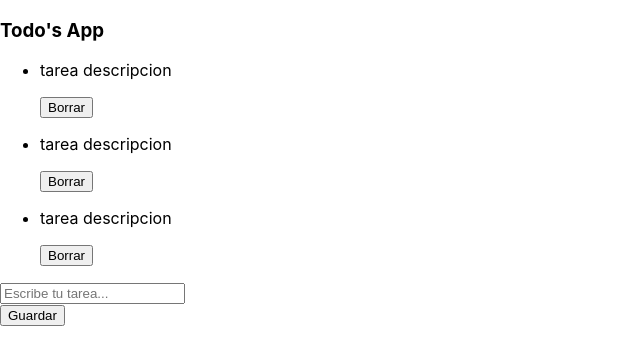
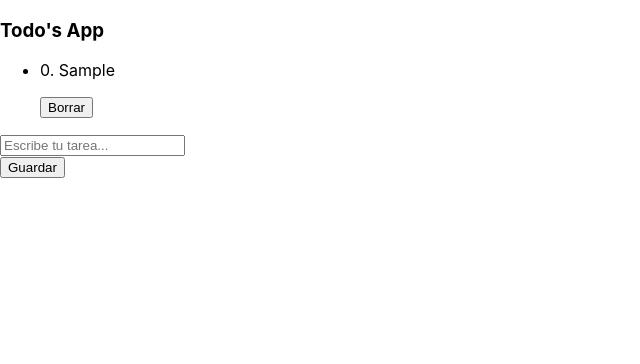
Before and after one commit to Brian-Santeliz/todo-list-reducer, a React (Create React App) app: page / in a window 1280 px wide. Both pictures are taken after typing "Sample" into the empty fields and a click on the button "Guardar". Shown: the top 364 px of the page, without its empty margins (0-640 px from the left). Built offline with nearby package versions, Linux system fonts and the light colour scheme; the HTML template or start-up script is replaced by a standard one.

Commit message:
Add componets and firts case in reducer

```diff
--- a/src/App.js
+++ b/src/App.js
@@ -1,7 +1,17 @@
-import React from "react";
+import React, { useReducer } from "react";
 import Form from "./components/Form";
+import TodoList from "./components/TodoList";
+import reducer from "./components/Reducer/Reducer";
+import { Actions } from "./components/Reducer/Actions";
 import "./App.css";
+
+const initialState = {
+  todos: [],
+};
+
 const App = () => {
+  const [state, dispatch] = useReducer(reducer, initialState.todos);
+  console.log(state);
   //por hacer,
   /*
     por hacer:
@@ -13,6 +23,13 @@ const App = () => {
     crear el initiState
     probbar
   */
+
+  const ADD_TASK = (title) => {
+    dispatch({
+      type: Actions.ADD_TASK,
+      payload: title,
+    });
+  };
   return (
     <div>
       <nav className="navbar navbar-dark bg-primary d-flex justify-content-center">
@@ -22,24 +39,11 @@ const App = () => {
         <div className="row">
           <div className="col-md-7">
             <div className="container mt-5 ">
-              <ul className="list-group list-group-flush">
-                <li className="list-group-item d-flex list">
-                  <p className="">tarea descripcion</p>
-                  <button className="btn btn-danger">Borrar</button>
-                </li>
-                <li className="list-group-item d-flex list">
-                  <p className="">tarea descripcion</p>
-                  <button className="btn btn-danger">Borrar</button>
-                </li>
-                <li className="list-group-item d-flex list">
-                  <p className="">tarea descripcion</p>
-                  <button className="btn btn-danger">Borrar</button>
-                </li>
-              </ul>
+              <TodoList state={state} />
             </div>
           </div>
           <div className="col-md-5 ">
-            <Form />
+            <Form ADD_TASK={ADD_TASK} />
           </div>
         </div>
       </div>
--- a/src/components/Form.js
+++ b/src/components/Form.js
@@ -1,6 +1,6 @@
 import React, { useState } from "react";
 
-const Form = () => {
+const Form = ({ ADD_TASK }) => {
   const [form, setForm] = useState("");
   const handleChange = (e) => {
     setForm(e.target.value);
@@ -11,7 +11,7 @@ const Form = () => {
       console.log("error");
       return;
     }
-    console.log("agegador");
+    ADD_TASK(form);
     setForm("");
     //enviar la peticion al dispatch en el payload debe ir la tarea
   };
--- /dev/null
+++ b/src/components/Reducer/Actions.js
@@ -0,0 +1,3 @@
+export const Actions = {
+  ADD_TASK: "ADD_TASK",
+};
--- /dev/null
+++ b/src/components/Reducer/Reducer.js
@@ -0,0 +1,17 @@
+import { Actions } from "./Actions";
+const addTaskReduce = (title) => {
+  return {
+    id: Date.now(),
+    title,
+    complete: false,
+  };
+};
+const Reducer = (state, action) => {
+  switch (action.type) {
+    case Actions.ADD_TASK:
+      return [...state, addTaskReduce(action.payload)];
+    default:
+      return state;
+  }
+};
+export default Reducer;
--- /dev/null
+++ b/src/components/TodoList.js
@@ -0,0 +1,28 @@
+import React from "react";
+import TodoListItem from "./TodoListItem";
+
+const TodoList = ({ state }) => {
+  return (
+    <>
+      <ul className="list-group list-group-flush">
+        {state.map((todo, i) => {
+          return <TodoListItem todo={todo} key={todo.id} i={i} />;
+        })}
+        {/* <li className="list-group-item d-flex list">
+          <p className="">tarea descripcion</p>
+          <button className="btn btn-danger">Borrar</button>
+        </li>
+        <li className="list-group-item d-flex list">
+          <p className="">tarea descripcion</p>
+          <button className="btn btn-danger">Borrar</button>
+        </li>
+        <li className="list-group-item d-flex list">
+          <p className="">tarea descripcion</p>
+          <button className="btn btn-danger">Borrar</button>
+        </li> */}
+      </ul>
+    </>
+  );
+};
+
+export default TodoList;
--- /dev/null
+++ b/src/components/TodoListItem.js
@@ -0,0 +1,16 @@
+import React from "react";
+
+const TodoListItem = ({ todo, i }) => {
+  return (
+    <>
+      <li className="list-group-item d-flex list">
+        <p>
+          {i}. {todo.title}
+        </p>
+        <button className="btn btn-danger">Borrar</button>
+      </li>
+    </>
+  );
+};
+
+export default TodoListItem;
```
